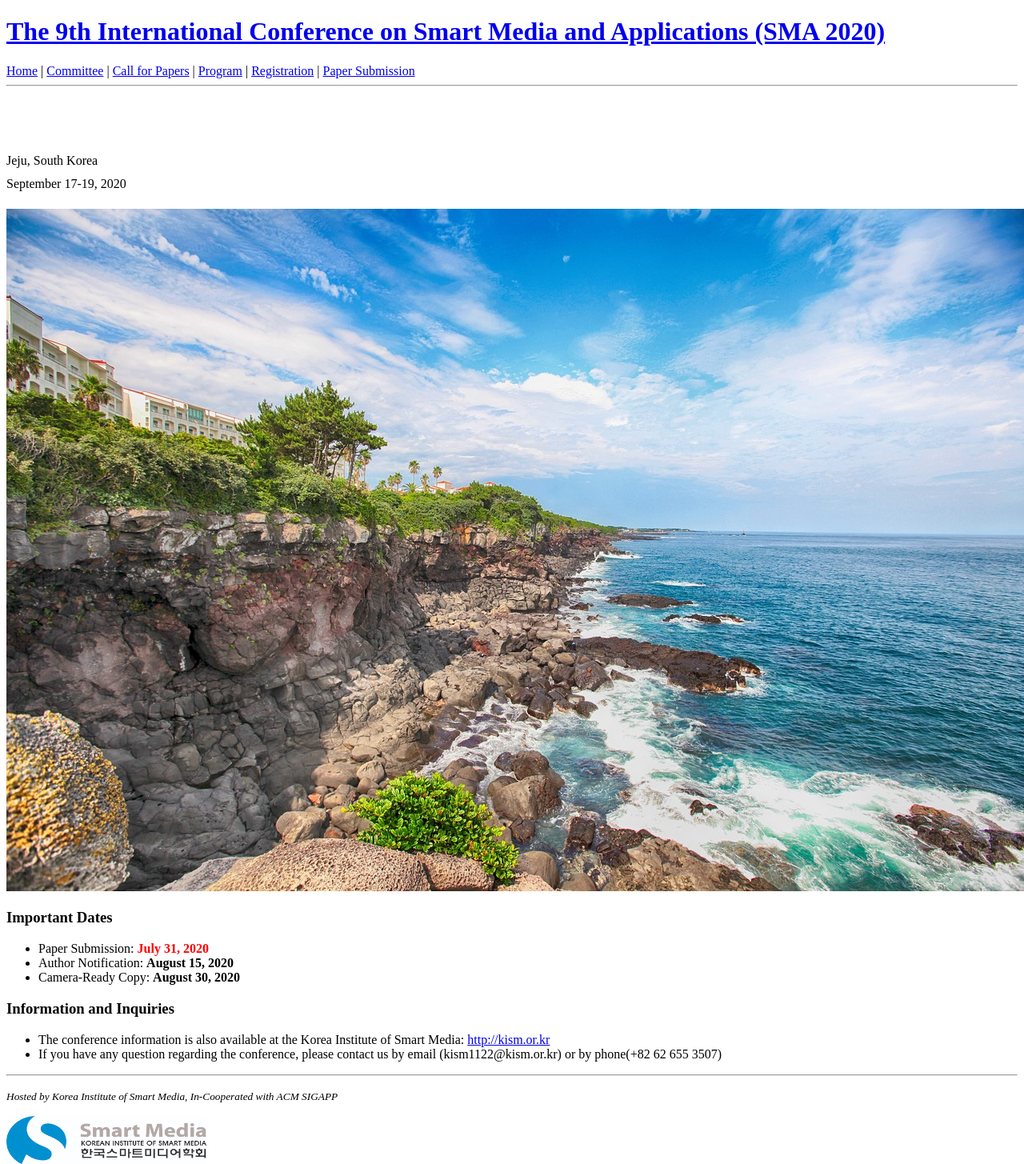
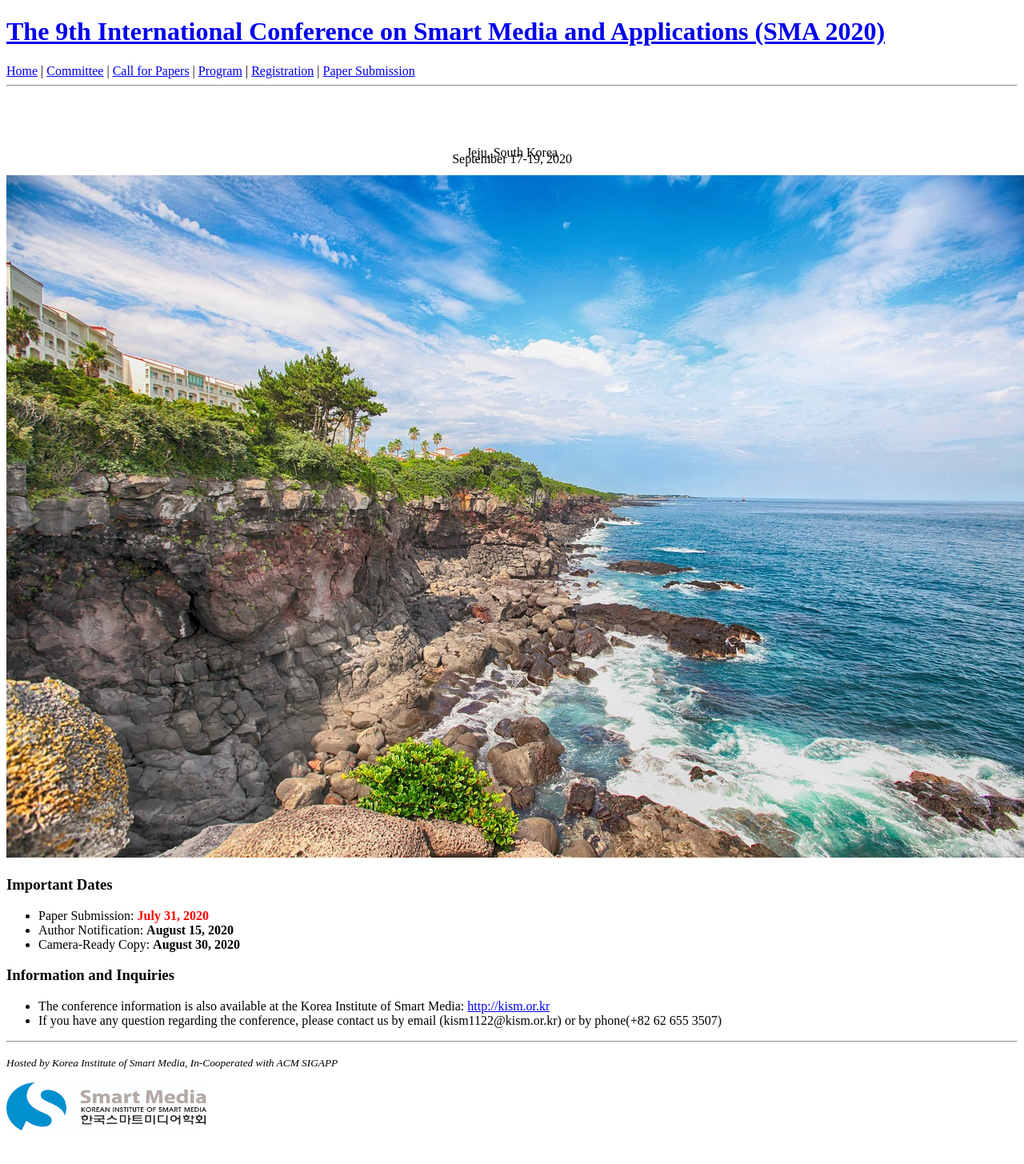
Before and after one commit to icea-conf/sma-2020.github.io, a Jekyll site: the page built from index.html, in a window 1280 px wide. Shown: the whole page at 80% size. Built offline with Jekyll 4.4.1, drawn with Linux system fonts in a browser that asks for light colours; the list of posts is cut into pages by our own code; after the commit the page ends 1413 px from its top, so only the background shows below that.

Commit message:
Update syntax.css

```diff
--- a/assets/css/syntax.css
+++ b/assets/css/syntax.css
@@ -58,4 +58,4 @@
 .codehilite .vg { color: #008080 } /* Name.Variable.Global */
 .codehilite .vi { color: #008080 } /* Name.Variable.Instance */
 .codehilite .il { color: #009999 } /* Literal.Number.Integer.Long */
-.header-conf-info { padding-top: 5%; text-align: rignt; line-height: 180%; }
+.header-conf-info { padding-top: 5%; text-align: center; line-height: 50%; }
```
